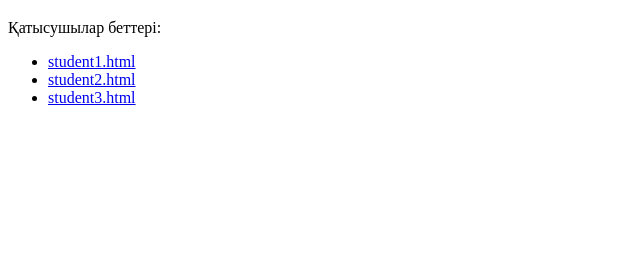
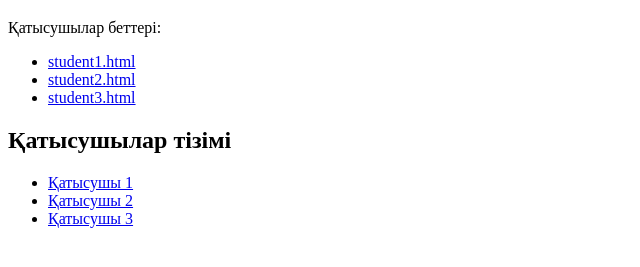
Before and after one commit to damiramuhtar/team-project, a plain HTML site: page index.html in a window 1280 px wide. Shown: the part 61-328 px from the top of the page, without its empty margins (0-640 px from the left). Drawn offline with Linux system fonts and the light colour scheme.

Commit message:
Issue #1 орындалды

```diff
--- a/index.html
+++ b/index.html
@@ -13,5 +13,11 @@
     <li><a href="student2.html">student2.html</a></li>
     <li><a href="student3.html">student3.html</a></li>
   </ul>
+  <h2>Қатысушылар тізімі</h2>
+  <ul>
+    <li><a href="student1.html">Қатысушы 1</a></li>
+    <li><a href="student2.html">Қатысушы 2</a></li>
+    <li><a href="student3.html">Қатысушы 3</a></li>
+  </ul>
 </body>
 </html>
```
